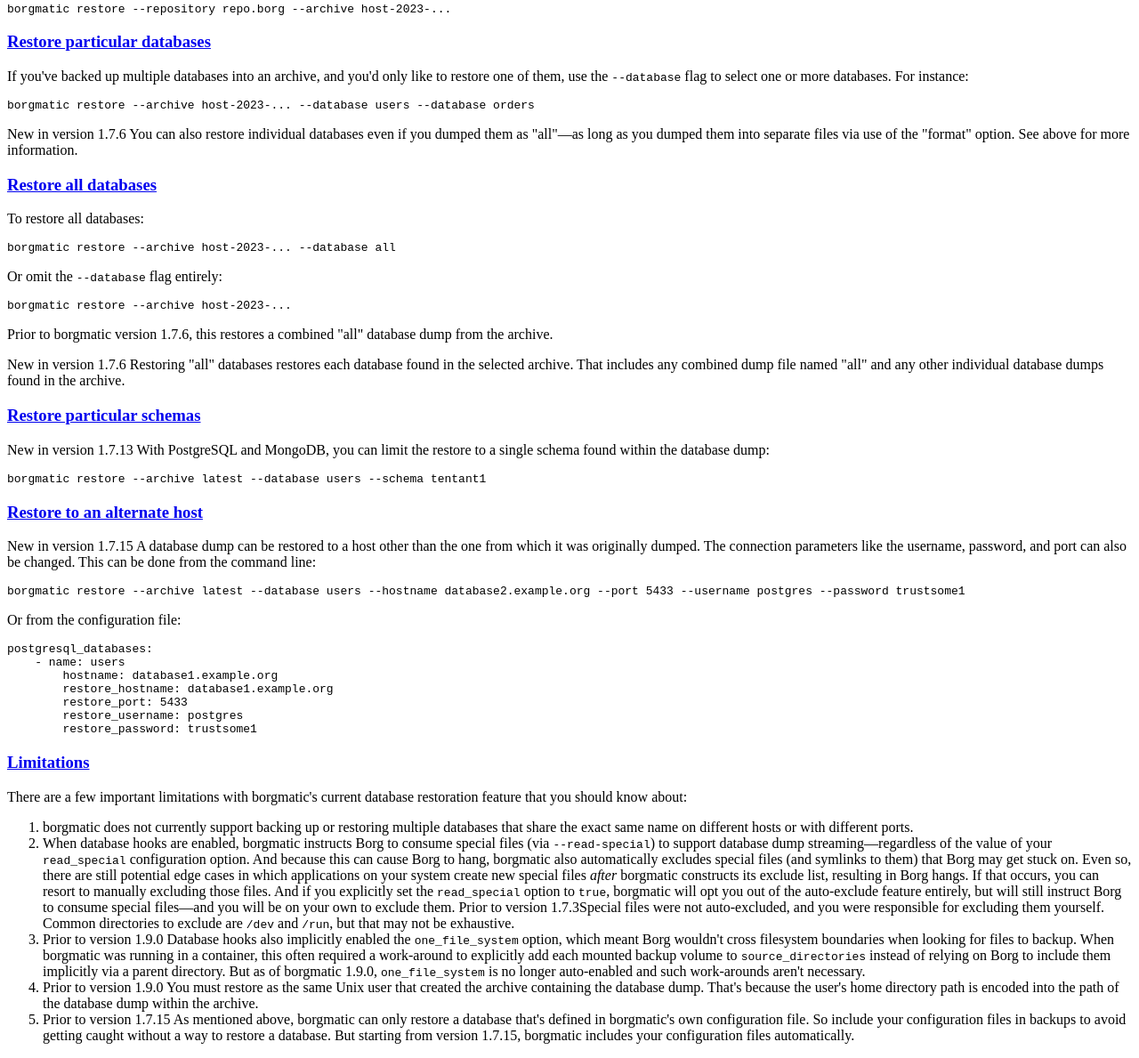
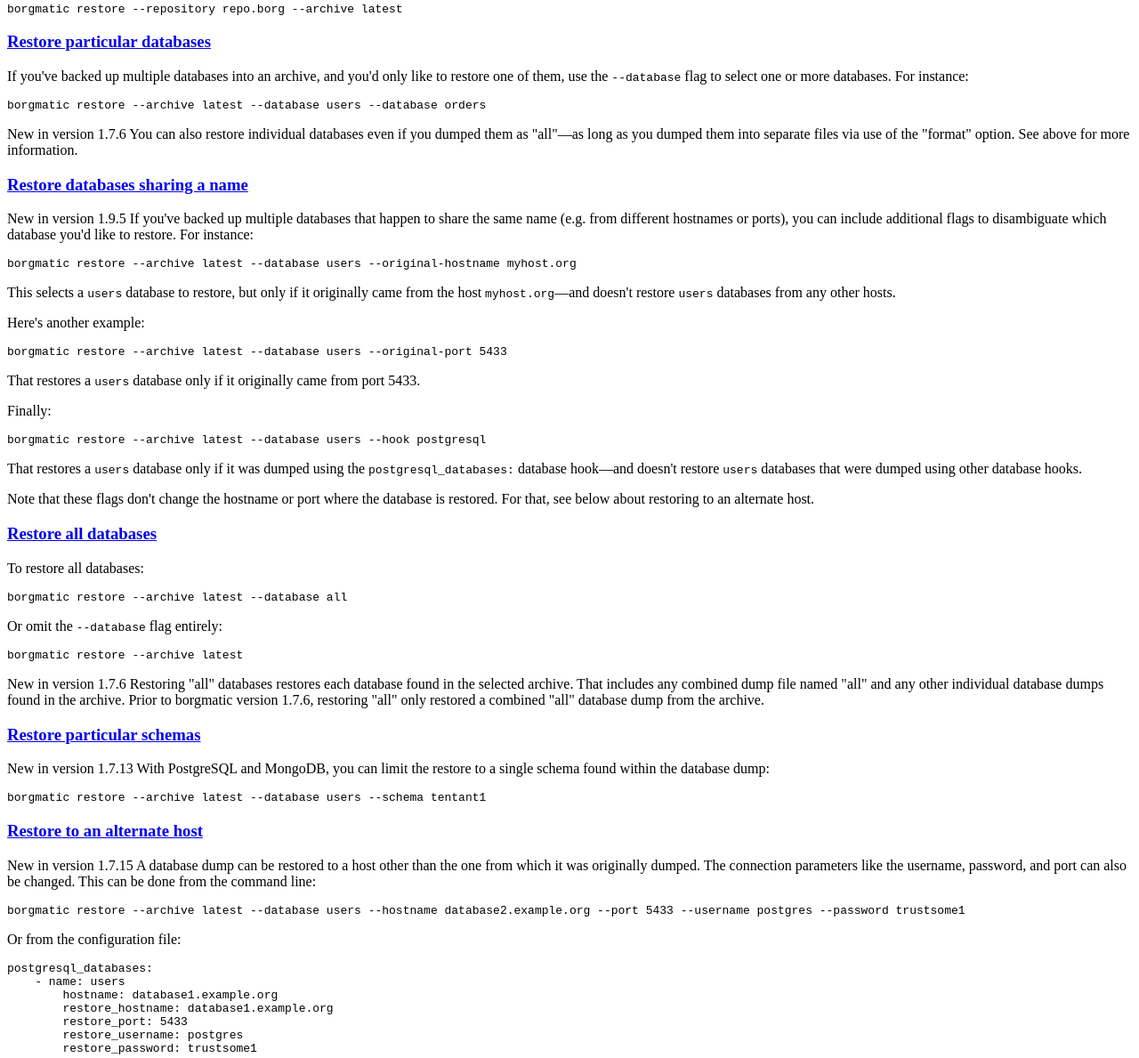
Before and after one commit to borgmatic-collective/borgmatic, an Eleventy site: page docs/how-to/backup-your-databases.md in a window 1280 px wide. Shown: the part 4316-5505 px from the top of the page at 89% size. Built offline with nearby package versions, Linux system fonts and the light colour scheme; Eleventy itself is replaced by a stand-in of ours; code samples lack their colours; files that its build step writes are made by us from their sources; what eleventy-plugin-code-clipboard, markdown-it-replace-link would draw is missing.

Commit message:
Documentation about restoring datebases with the same name (#418).

````diff
--- a/docs/how-to/backup-your-databases.md
+++ b/docs/how-to/backup-your-databases.md
@@ -391,7 +391,7 @@
 configuration file.
 
 ```bash
-borgmatic restore --repository repo.borg --archive host-2023-...
+borgmatic restore --repository repo.borg --archive latest
 ```
 
 ### Restore particular databases
@@ -401,7 +401,7 @@
 databases. For instance:
 
 ```bash
-borgmatic restore --archive host-2023-... --database users --database orders
+borgmatic restore --archive latest --database users --database orders
 ```
 
 <span class="minilink minilink-addedin">New in version 1.7.6</span> You can
@@ -409,29 +409,63 @@
 you dumped them into separate files via use of the "format" option. See above
 for more information.
 
+### Restore databases sharing a name
+
+<span class="minilink minilink-addedin">New in version 1.9.5</span> If you've
+backed up multiple databases that happen to share the same name (e.g. from
+different hostnames or ports), you can include additional flags to disambiguate
+which database you'd like to restore. For instance:
+
+```bash
+borgmatic restore --archive latest --database users --original-hostname myhost.org
+```
+
+This selects a `users` database to restore, but only if it originally came from
+the host `myhost.org`—and doesn't restore `users` databases from any other
+hosts.
+
+Here's another example:
+
+```bash
+borgmatic restore --archive latest --database users --original-port 5433
+```
+
+That restores a `users` database only if it originally came from port 5433.
+
+Finally:
+
+```bash
+borgmatic restore --archive latest --database users --hook postgresql
+```
+
+That restores a `users` database only if it was dumped using the
+`postgresql_databases:` database hook—and doesn't restore `users` databases that
+were dumped using other database hooks.
+
+Note that these flags don't change the hostname or port where the database is
+restored. For that, see below about restoring to an alternate host.
+
 
 ### Restore all databases
 
 To restore all databases:
 
 ```bash
-borgmatic restore --archive host-2023-... --database all
+borgmatic restore --archive latest --database all
 ```
 
 Or omit the `--database` flag entirely:
 
 
 ```bash
-borgmatic restore --archive host-2023-...
+borgmatic restore --archive latest
 ```
-
-Prior to borgmatic version 1.7.6, this restores a combined "all" database
-dump from the archive.
 
 <span class="minilink minilink-addedin">New in version 1.7.6</span> Restoring
 "all" databases restores each database found in the selected archive. That
 includes any combined dump file named "all" and any other individual database
-dumps found in the archive.
+dumps found in the archive. Prior to borgmatic version 1.7.6, restoring "all"
+only restored a combined "all" database dump from the archive.
 
 
 ### Restore particular schemas
@@ -466,50 +500,6 @@
         restore_password: trustsome1
 ```
 
-
-### Limitations
-
-There are a few important limitations with borgmatic's current database
-restoration feature that you should know about:
-
-1. borgmatic does not currently support backing up or restoring multiple
-databases that share the exact same name on different hosts or with different
-ports.
-2. When database hooks are enabled, borgmatic instructs Borg to consume
-special files (via `--read-special`) to support database dump
-streaming—regardless of the value of your `read_special` configuration option.
-And because this can cause Borg to hang, borgmatic also automatically excludes
-special files (and symlinks to them) that Borg may get stuck on. Even so,
-there are still potential edge cases in which applications on your system
-create new special files *after* borgmatic constructs its exclude list,
-resulting in Borg hangs. If that occurs, you can resort to manually excluding
-those files. And if you explicitly set the `read_special` option to `true`,
-borgmatic will opt you out of the auto-exclude feature entirely, but will
-still instruct Borg to consume special files—and you will be on your own to
-exclude them. <span class="minilink minilink-addedin">Prior to version
-1.7.3</span>Special files were not auto-excluded, and you were responsible for
-excluding them yourself. Common directories to exclude are `/dev` and `/run`,
-but that may not be exhaustive.
-3. <span class="minilink minilink-addedin">Prior to version 1.9.0</span>
-Database hooks also implicitly enabled the `one_file_system` option, which
-meant Borg wouldn't cross filesystem boundaries when looking for files to
-backup. When borgmatic was running in a container, this often required a
-work-around to explicitly add each mounted backup volume to
-`source_directories` instead of relying on Borg to include them implicitly via
-a parent directory. But as of borgmatic 1.9.0, `one_file_system` is no longer
-auto-enabled and such work-arounds aren't necessary.
-4. <span class="minilink minilink-addedin">Prior to version 1.9.0</span> You
-must restore as the same Unix user that created the archive containing the
-database dump. That's because the user's home directory path is encoded into
-the path of the database dump within the archive.
-5. <span class="minilink minilink-addedin">Prior to version 1.7.15</span> As
-mentioned above, borgmatic can only restore a database that's defined in
-borgmatic's own configuration file. So include your configuration files in
-backups to avoid getting caught without a way to restore a database. But
-starting from version 1.7.15, borgmatic includes your configuration files
-automatically.
-
-
 ### Manual restoration
 
 If you prefer to restore a database without the help of borgmatic, first
@@ -531,6 +521,49 @@
 
 Also see the documentation on [listing database
 dumps](https://torsion.org/borgmatic/docs/how-to/inspect-your-backups/#listing-database-dumps).
+
+
+## Limitations
+
+There are a few important limitations with borgmatic's current database
+hooks that you should know about:
+
+1. When database hooks are enabled, borgmatic instructs Borg to consume
+special files (via `--read-special`) to support database dump
+streaming—regardless of the value of your `read_special` configuration option.
+And because this can cause Borg to hang, borgmatic also automatically excludes
+special files (and symlinks to them) that Borg may get stuck on. Even so,
+there are still potential edge cases in which applications on your system
+create new special files *after* borgmatic constructs its exclude list,
+resulting in Borg hangs. If that occurs, you can resort to manually excluding
+those files. And if you explicitly set the `read_special` option to `true`,
+borgmatic will opt you out of the auto-exclude feature entirely, but will
+still instruct Borg to consume special files—and you will be on your own to
+exclude them. <span class="minilink minilink-addedin">Prior to version
+1.7.3</span>Special files were not auto-excluded, and you were responsible for
+excluding them yourself. Common directories to exclude are `/dev` and `/run`,
+but that may not be exhaustive.
+2. <span class="minilink minilink-addedin">Prior to version 1.9.5</span>
+borgmatic did not support backing up or restoring multiple databases that
+shared the exact same name on different hosts or with different ports.
+3. <span class="minilink minilink-addedin">Prior to version 1.9.0</span>
+Database hooks also implicitly enabled the `one_file_system` option, which
+meant Borg wouldn't cross filesystem boundaries when looking for files to
+backup. When borgmatic was running in a container, this often required a
+work-around to explicitly add each mounted backup volume to
+`source_directories` instead of relying on Borg to include them implicitly via
+a parent directory. But as of borgmatic 1.9.0, `one_file_system` is no longer
+auto-enabled and such work-arounds aren't necessary.
+4. <span class="minilink minilink-addedin">Prior to version 1.9.0</span> You
+must restore as the same Unix user that created the archive containing the
+database dump. That's because the user's home directory path is encoded into
+the path of the database dump within the archive.
+5. <span class="minilink minilink-addedin">Prior to version 1.7.15</span> As
+mentioned above, borgmatic can only restore a database that's defined in
+borgmatic's own configuration file. So include your configuration files in
+backups to avoid getting caught without a way to restore a database. But
+starting from version 1.7.15, borgmatic includes your configuration files
+automatically.
 
 
 ## Preparation and cleanup hooks
````
